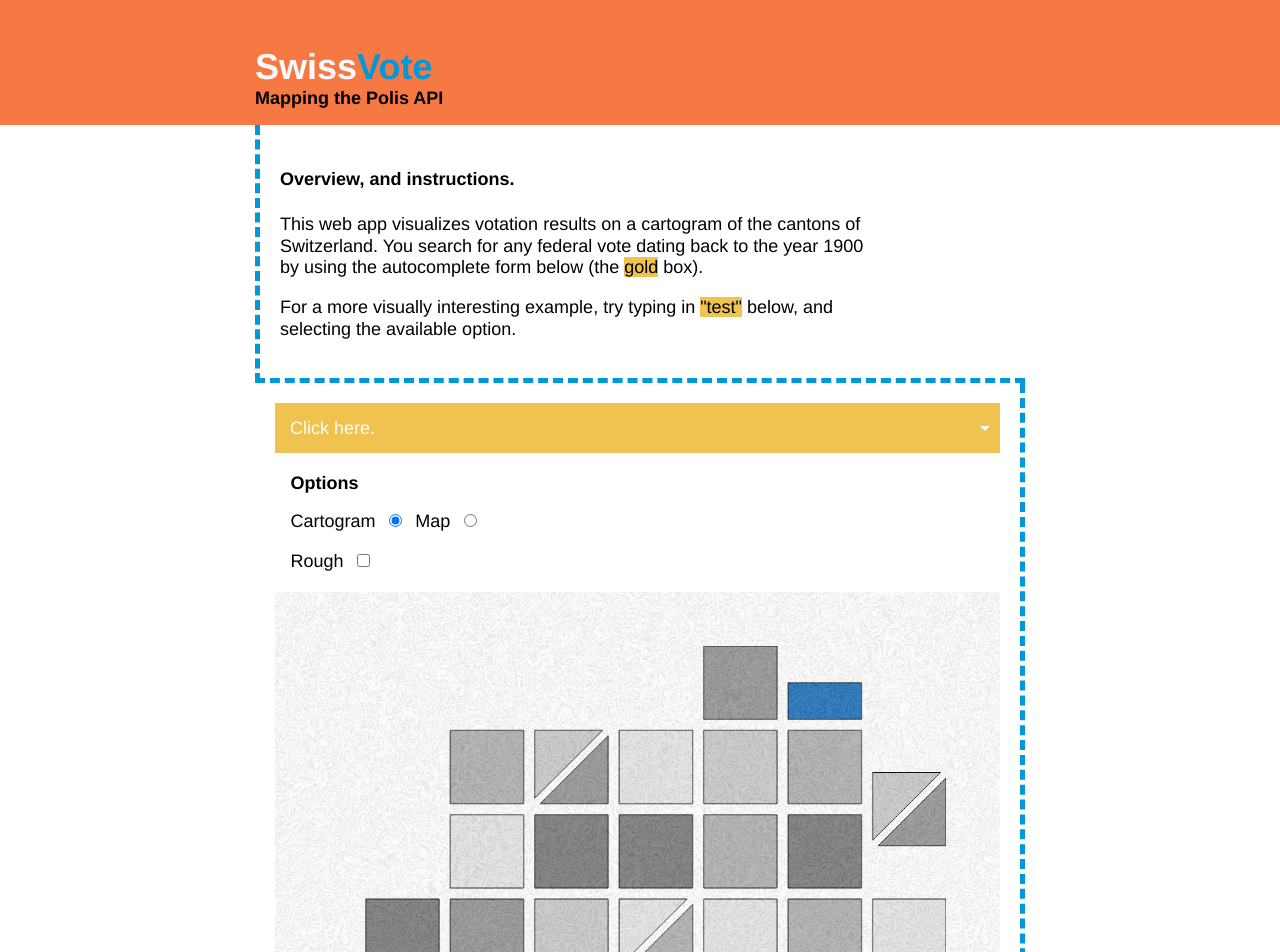
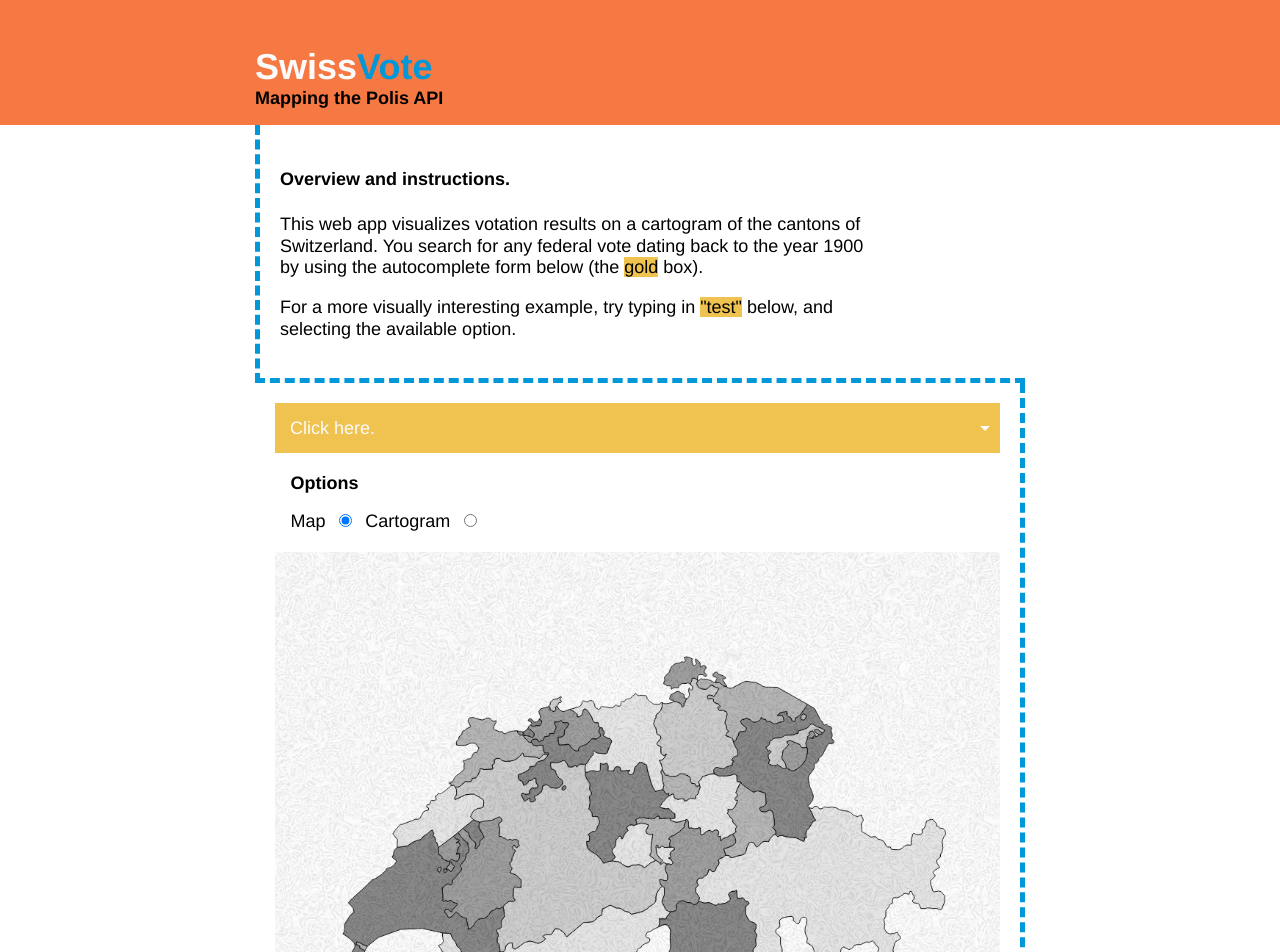
Before and after one commit to epfl-exts/ssr-hackdays-polis, a React (Create React App) app in the folder swiss-vote/: page / in a window 1280 px wide. Shown: the top 952 px of the page. Built offline with nearby package versions, Linux system fonts and the light colour scheme.

Commit message:
Removed rough.js

```diff
--- a/swiss-vote/package.json
+++ b/swiss-vote/package.json
@@ -10,8 +10,7 @@
     "react": "^16.2.0",
     "react-dom": "^16.2.0",
     "react-scripts": "1.1.1",
-    "react-select": "^1.2.1",
-    "roughjs": "^2.0.1"
+    "react-select": "^1.2.1"
   },
   "scripts": {
     "predeploy": "npm run build",
--- a/swiss-vote/public/index.html
+++ b/swiss-vote/public/index.html
@@ -37,7 +37,7 @@
 
     <div class="content-container">
       <div class="content dashed-border-left dashed-border-bottom">
-        <h4>Overview, and instructions.</h4>
+        <h4>Overview and instructions.</h4>
         <p>This web app visualizes votation results on a cartogram of the cantons of Switzerland. You search for any federal vote dating back to the year 1900 by using the autocomplete form below (the <span class="is-hi-lite">gold</span> box).</p>
         <p>For a more visually interesting example, try typing in <span class="is-hi-lite">"test"</span> below, and selecting the available option.</p>
       </div>
--- a/swiss-vote/src/App.js
+++ b/swiss-vote/src/App.js
@@ -12,7 +12,7 @@ class App extends Component {
     super(props);
 
     this.state = {
-      map: false,
+      map: true,
       rough: false,
       selectedOption: ''
     };
@@ -50,14 +50,6 @@ class App extends Component {
     });
   }
 
-  handleCheckbox(changeEvent) {
-    const checked = changeEvent.target.checked;
-
-    this.setState({
-      rough: checked
-    });
-  }
-
   handleChange = (selectedOption) => {
     this.setState(
       { selectedOption }
@@ -88,35 +80,28 @@ class App extends Component {
             <legend>Options</legend>
             <div className="option-group" onChange={this.handleOptionChange.bind(this)}>
               <label>
+                Map
+                <input
+                  name="map"
+                  type="radio"
+                  value={true}
+                  defaultChecked
+                />
+              </label>
+              <label>
                 Cartogram
                 <input
                   name="map"
                   type="radio"
                   value={false}
-                  defaultChecked
                 />
               </label>
-              <label>
-                Map
-                <input
-                  name="map"
-                  type="radio"
-                  value={true}
-                />
-              </label>
-            </div>
-            <div className="option-group" onChange={this.handleCheckbox.bind(this)}>
-              <label>Rough</label>
-              <input
-                value={true}
-                type="checkbox"
-              />
             </div>
           </fieldset>
         </div>
         <div className="cartogram-container">
           <div className="grain"></div>
-          <Cartogram map={this.state.map} rough={this.state.rough} description={description} results={results} />
+          <Cartogram map={this.state.map} description={description} results={results} />
         </div>
       </div>
     );
--- a/swiss-vote/src/Cartogram.js
+++ b/swiss-vote/src/Cartogram.js
@@ -1,5 +1,4 @@
 import React, { Component } from 'react';
-import Rough from 'roughjs';
 
 import shapes from './shapes.js';
 
@@ -52,10 +51,7 @@ class Cartogram extends Component {
 
     return {
       alpha: alpha,
-      bowing: 7,
-      roughness: .5,
       fill: fill,
-      fillStyle: 'solid',
       stroke: this.colors.darkGrey,
       strokeWidth: 2
     }
@@ -90,7 +86,6 @@ class Cartogram extends Component {
 
   initDrawing() {
     const ctx = this.canvas.getContext('2d');
-    const rc = Rough.canvas(this.canvas);
 
     ctx.clearRect(0, 0, this.canvas.width, this.canvas.height);
 
@@ -104,21 +99,11 @@ class Cartogram extends Component {
       const width = 100;
       const options = this.getOptions(shape);
 
-      let drawRect;
-      let drawPoly;
-      let drawPath;
+      let drawRect = this.drawRect.bind(ctx);
+      let drawPoly = this.drawPoly.bind(ctx);
+      let drawPath = this.drawPath.bind(ctx);
 
-      ctx.globalAlpha = options.alpha; // set this here for both rough and regular
-
-      if (this.props.rough) {
-        drawRect = rc.rectangle.bind(rc);
-        drawPoly = rc.polygon.bind(rc);
-        drawPath = rc.path.bind(rc);
-      } else {
-        drawRect = this.drawRect.bind(ctx);
-        drawPoly = this.drawPoly.bind(ctx);
-        drawPath = this.drawPath.bind(ctx);
-      }
+      ctx.globalAlpha = options.alpha; // this was originally here to set for both rough an regular. Maybe now it should be moved
 
       if (!this.props.map) {
         switch (type) {
```
Also changed, not shown: 1 other file (tests, documents, lock files or other folders).
